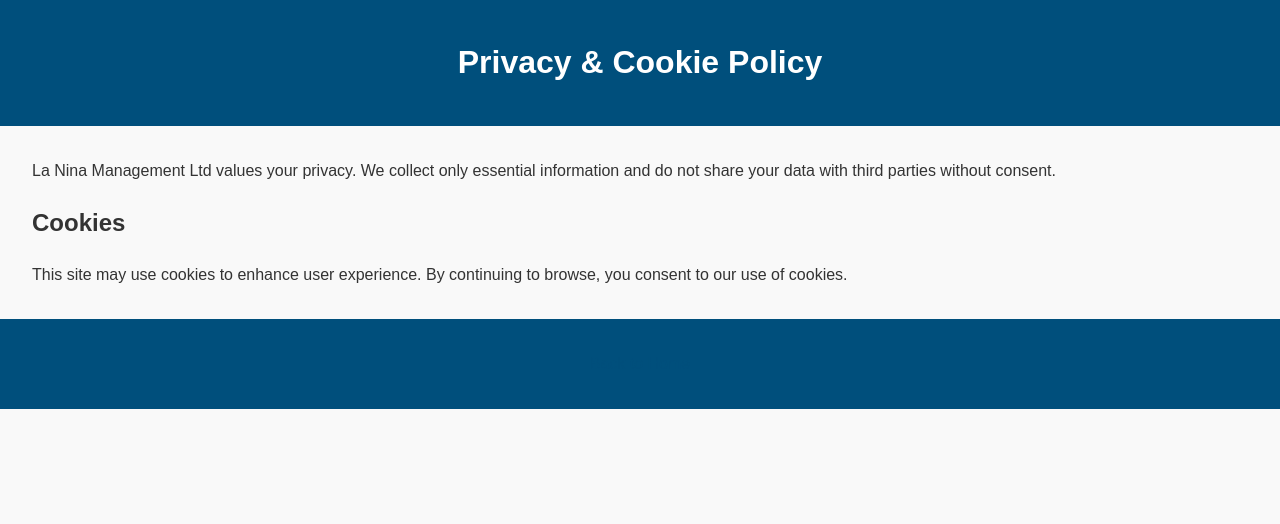
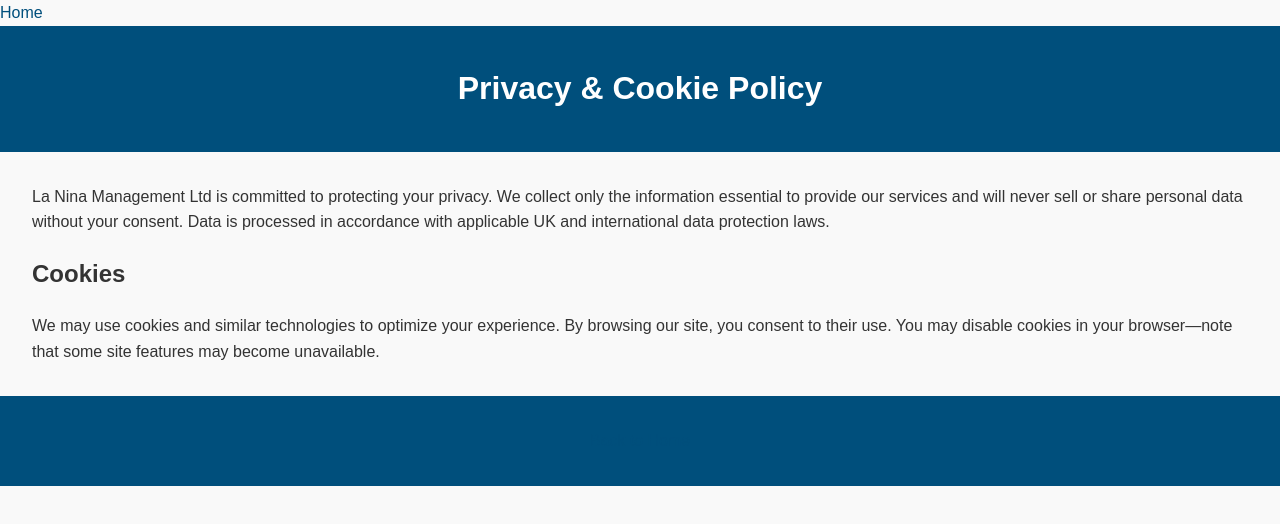
Before and after one commit to perkerso/laninamanagement, a plain HTML site: page privacy-policy.html in a window 1280 px wide. Drawn offline with Linux system fonts and the light colour scheme.

Commit message:
Update privacy-policy.html

```diff
--- a/privacy-policy.html
+++ b/privacy-policy.html
@@ -6,13 +6,16 @@
   <link rel="stylesheet" href="style.css" />
 </head>
 <body>
+  <nav>
+    <a href="index.html">Home</a>
+  </nav>
   <header>
     <h1>Privacy & Cookie Policy</h1>
   </header>
   <main>
-    <p>La Nina Management Ltd values your privacy. We collect only essential information and do not share your data with third parties without consent.</p>
+    <p>La Nina Management Ltd is committed to protecting your privacy. We collect only the information essential to provide our services and will never sell or share personal data without your consent. Data is processed in accordance with applicable UK and international data protection laws.</p>
     <h2>Cookies</h2>
-    <p>This site may use cookies to enhance user experience. By continuing to browse, you consent to our use of cookies.</p>
+    <p>We may use cookies and similar technologies to optimize your experience. By browsing our site, you consent to their use. You may disable cookies in your browser—note that some site features may become unavailable.</p>
   </main>
   <footer>
     <p><a href="index.html">Back to Home</a></p>
```
